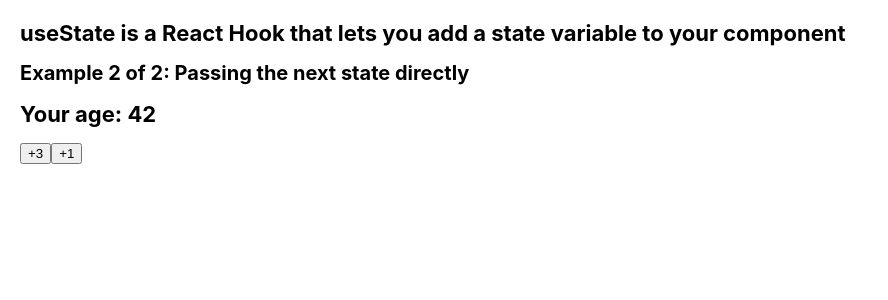
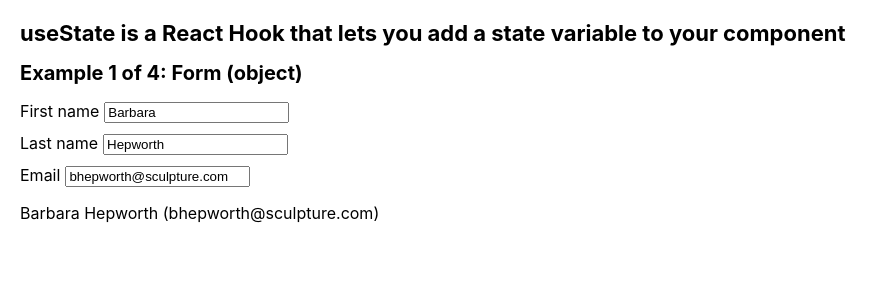
Before and after one commit to VladimirovMario/Sandbox, a React (Create React App) app in the folder 01. React documentation/03. API Reference/01. Hooks/: page / in a window 1280 px wide. Shown: the top 300 px of the page, without its empty margins (0-888 px from the left). Built offline with nearby package versions, Linux system fonts and the light colour scheme.

Commit message:
Form example with (object)

```diff
--- /dev/null
+++ b/01. React documentation/03. API Reference/01. Hooks/src/components/UseState/FormExampleWithObject/FormExampleWithObject.js
@@ -0,0 +1,59 @@
+import { useState } from 'react';
+
+export default function FormExampleWithObject() {
+  return (
+    <>
+      <h2>Example 1 of 4: Form (object)</h2>
+      <Form />
+    </>
+  );
+}
+
+function Form() {
+  const [formValues, setFormVales] = useState({
+    firstName: 'Barbara',
+    lastName: 'Hepworth',
+    email: 'bhepworth@sculpture.com',
+  });
+
+  return (
+    <>
+      <label htmlFor="firstName">
+        First name
+        <input
+          type="text"
+          id="firstName"
+          value={formValues.firstName}
+          onChange={(e) => {
+            setFormVales({ ...formValues, firstName: e.target.value });
+          }}
+        />
+      </label>
+      <label htmlFor="lastName">
+        Last name
+        <input
+          type="text"
+          id="lastName"
+          value={formValues.lastName}
+          onChange={(e) => {
+            setFormVales({ ...formValues, lastName: e.target.value });
+          }}
+        />
+      </label>
+      <label htmlFor="email">
+        Email
+        <input
+          type="email"
+          id="email"
+          value={formValues.email}
+          onChange={(e) => {
+            setFormVales({ ...formValues, email: e.target.value });
+          }}
+        />
+      </label>
+      <p>
+        {formValues.firstName} {formValues.lastName} ({formValues.email})
+      </p>
+    </>
+  );
+}
--- a/01. React documentation/03. API Reference/01. Hooks/src/components/UseState/UseState.js
+++ b/01. React documentation/03. API Reference/01. Hooks/src/components/UseState/UseState.js
@@ -1,4 +1,5 @@
-import PassingNheNextStateDirectly from './PassingNheNextStateDirectly/PassingNheNextStateDirectly';
+import FormExampleWithObject from './FormExampleWithObject/FormExampleWithObject';
+// import PassingNheNextStateDirectly from './PassingNheNextStateDirectly/PassingNheNextStateDirectly';
 // import PassingTheUpdaterFunction from './PassingTheUpdaterFunction/PassingTheUpdaterFunction';
 // import FormExample from './FormExample/FormExample';
 // import Checkbox from './Checkbox/Checkbox';
@@ -12,7 +13,8 @@ export default function UseState() {
         useState is a React Hook that lets you add a state variable to your
         component
       </h1>
-      <PassingNheNextStateDirectly />
+      <FormExampleWithObject />
+      {/* <PassingNheNextStateDirectly /> */}
       {/* <PassingTheUpdaterFunction /> */}
       {/* <FormExample /> */}
       {/* <Checkbox /> */}
```
